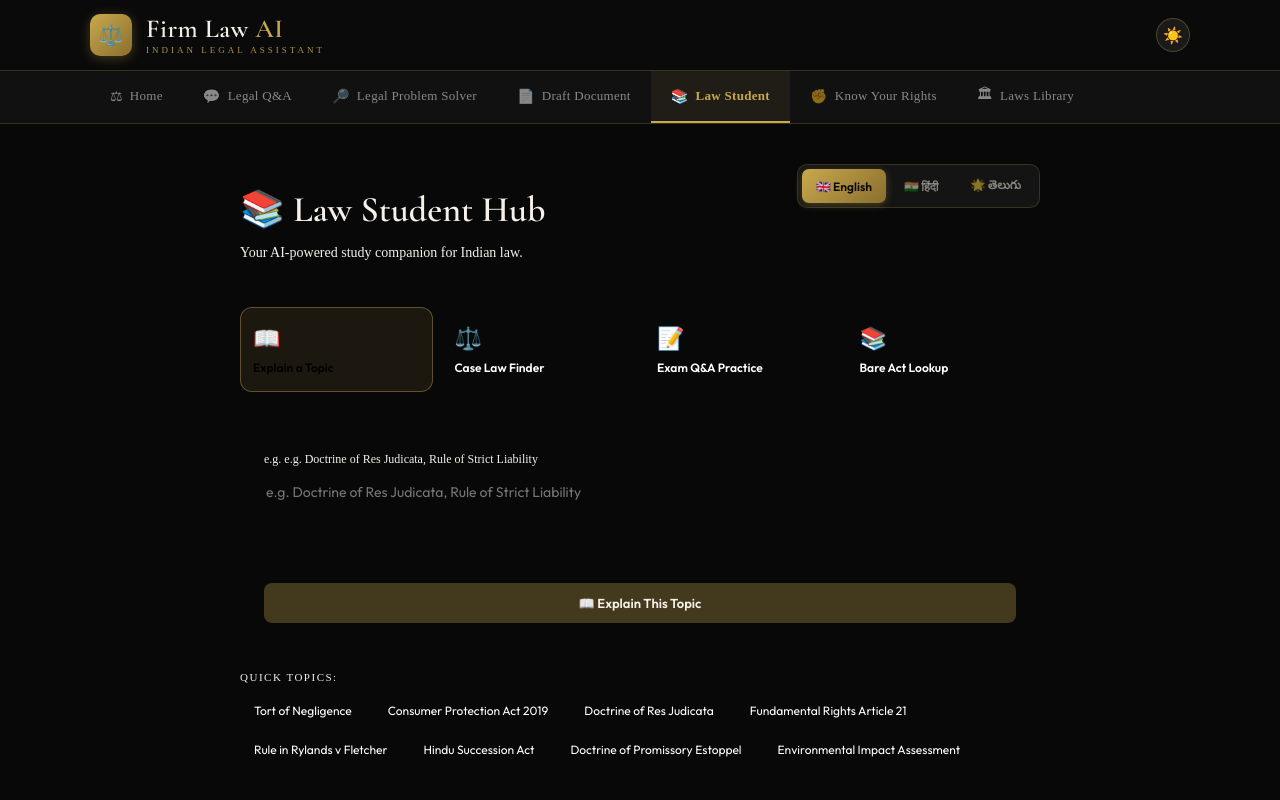
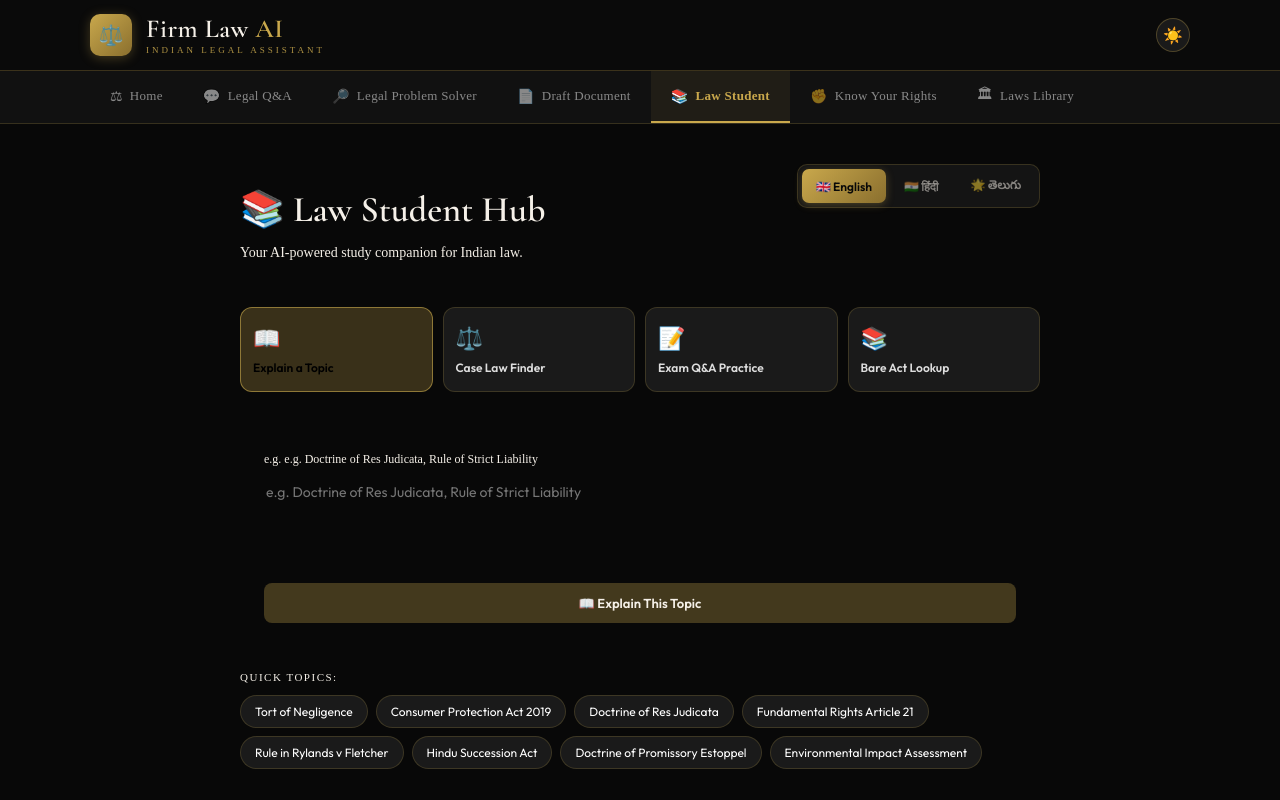
Before and after one commit to Hasangit123/firm-law-ai, a Next.js app: page /student in a window 1280 px wide. Shown: the top 800 px of the page. Built offline with nearby package versions, Linux system fonts and the light colour scheme.

Commit message:
Fix tab visibility in Law Student Hub

```diff
--- a/app/student/page.jsx
+++ b/app/student/page.jsx
@@ -76,9 +76,23 @@ export default function LawStudent() {
         <div style={{display: 'grid', gridTemplateColumns: 'repeat(4, 1fr)', gap: '10px', marginBottom: '24px'}}>
           {modes.map(mode => (
             <button key={mode.id} onClick={() => { setSelectedMode(mode); setAnswer(''); setInput(''); setError(''); }}
-              style={{padding: '16px 12px', borderRadius: '12px', textAlign: 'left', background: selectedMode.id === mode.id ? 'rgba(201,168,76,0.1)' : 'var(--black-card)', border: selectedMode.id === mode.id ? '1px solid rgba(201,168,76,0.4)' : '1px solid var(--border)', cursor: 'pointer', transition: 'all 0.2s', fontFamily: 'Outfit, sans-serif'}}>
+              style={{
+                padding: '16px 12px',
+                borderRadius: '12px',
+                textAlign: 'left',
+                background: selectedMode.id === mode.id ? 'rgba(201,168,76,0.25)' : '#1a1a1a',
+                border: selectedMode.id === mode.id ? '1px solid rgba(201,168,76,0.6)' : '1px solid rgba(201,168,76,0.2)',
+                cursor: 'pointer',
+                transition: 'all 0.2s',
+                fontFamily: 'Outfit, sans-serif',
+              }}>
               <div style={{fontSize: '22px', marginBottom: '8px'}}>{mode.icon}</div>
-              <div style={{fontSize: '12px', fontWeight: 600, color: selectedMode.id === mode.id ? 'var(--gold)' : '#ffffff'}}>{mode.title}</div>
+              <div style={{
+                fontSize: '12px',
+                fontWeight: 600,
+                color: selectedMode.id === mode.id ? 'var(--gold)' : '#ffffff',
+                opacity: selectedMode.id === mode.id ? 1 : 0.85,
+              }}>{mode.title}</div>
             </button>
           ))}
         </div>
@@ -100,7 +114,7 @@ export default function LawStudent() {
             <div style={{display: 'flex', flexWrap: 'wrap', gap: '8px'}}>
               {quickTopics.map((topic, i) => (
                 <button key={i} onClick={() => { setInput(topic); setSelectedMode(modes[0]); getAnswer(topic); }}
-                  style={{fontSize: '12px', padding: '8px 14px', borderRadius: '20px', background: 'var(--black-card)', border: '1px solid var(--border)', color: '#ffffff', cursor: 'pointer', fontFamily: 'Outfit, sans-serif'}}>
+                  style={{fontSize: '12px', padding: '8px 14px', borderRadius: '20px', background: '#1a1a1a', border: '1px solid rgba(201,168,76,0.2)', color: '#ffffff', cursor: 'pointer', fontFamily: 'Outfit, sans-serif'}}>
                   {topic}
                 </button>
               ))}
@@ -138,7 +152,7 @@ export default function LawStudent() {
               ⚠️ Always verify case citations and sections with official sources before use in exams or court.
             </div>
             <button onClick={() => { setAnswer(''); setInput(''); }}
-              style={{marginTop: '16px', fontSize: '12px', padding: '8px 16px', borderRadius: '8px', background: 'transparent', border: '1px solid var(--border)', color: 'var(--text-muted)', cursor: 'pointer', fontFamily: 'Outfit, sans-serif'}}>
+              style={{marginTop: '16px', fontSize: '12px', padding: '8px 16px', borderRadius: '8px', background: 'transparent', border: '1px solid var(--border)', color: '#ffffff', cursor: 'pointer', fontFamily: 'Outfit, sans-serif'}}>
               New Query
             </button>
           </div>
```
